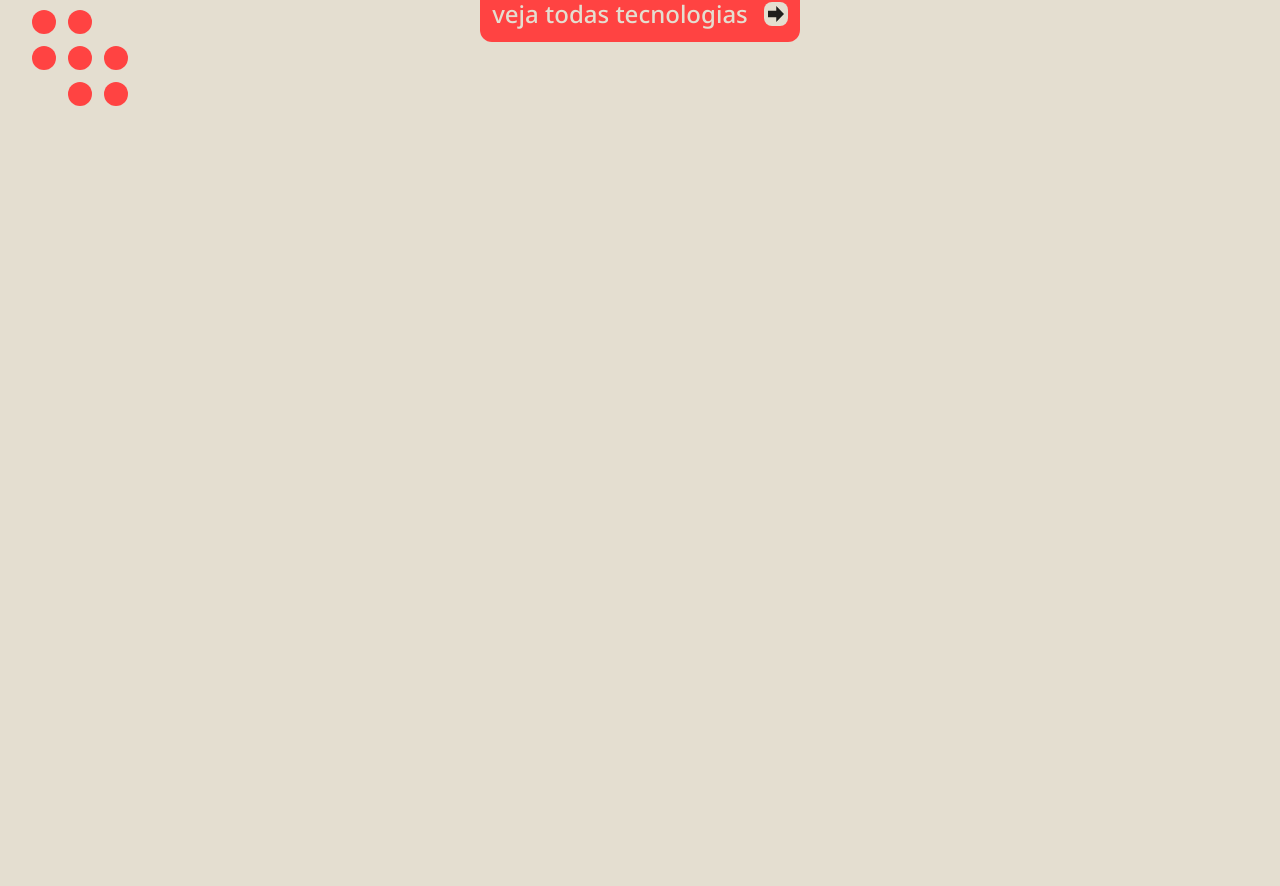
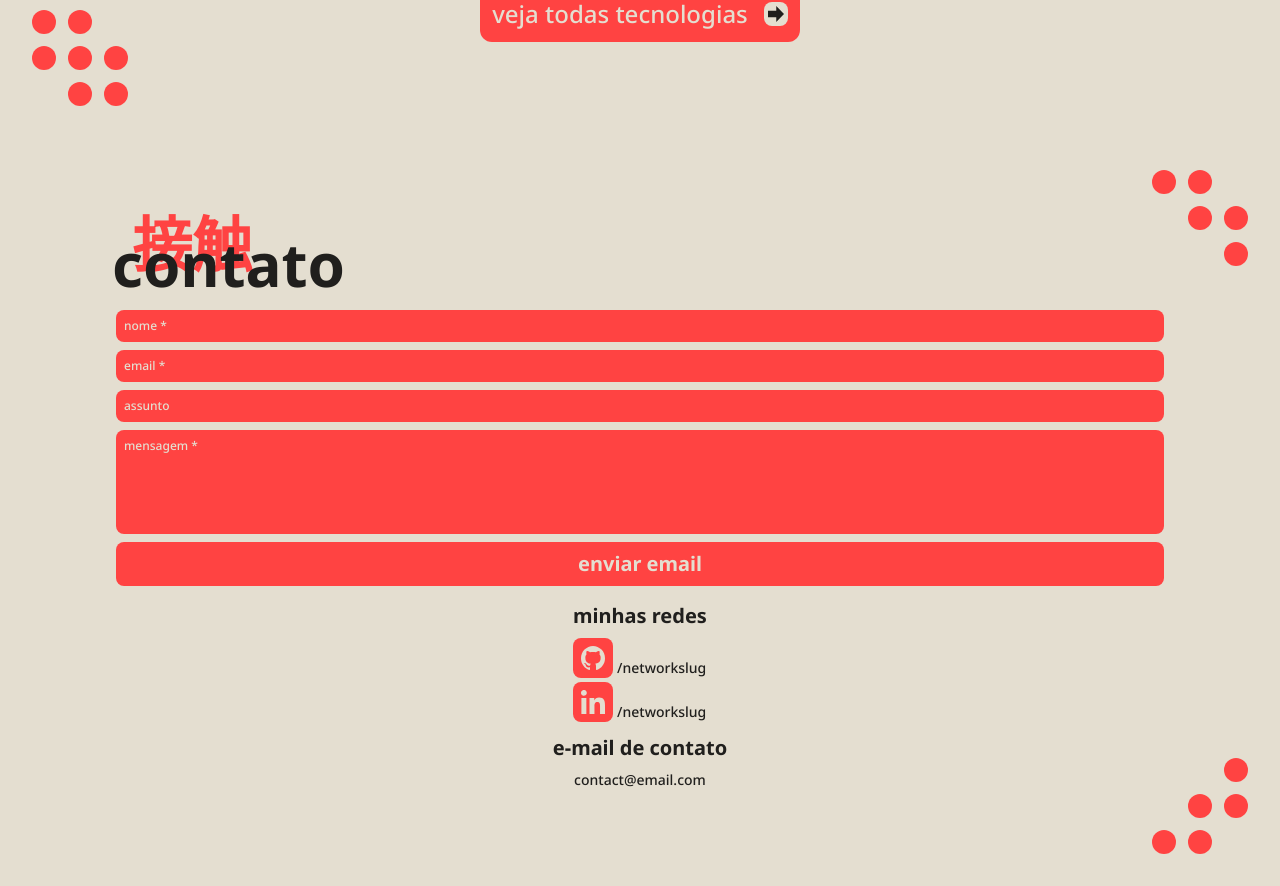
Before and after one commit to hiagoemanuel/portfolio, a Next.js app: page / in a window 1280 px wide. Shown: the part 2643-3529 px from the top of the page. Before the commit the page ends 2781 px from the top, so only its background shows below. Built offline with nearby package versions, Linux system fonts and the light colour scheme.

Commit message:
feat: contact section created

```diff
--- a/src/app/globals.css
+++ b/src/app/globals.css
@@ -5,6 +5,12 @@
 * {
   transition-property: background-color, fill;
   transition-duration: 500ms;
+}
+
+@layer components {
+  .input-form {
+    @apply  p-2 rounded-lg resize-none text-xs font-medium text-light dark:text-dark placeholder:text-light dark:placeholder:text-dark bg-main outline-none
+  }
 }
 
 ::-webkit-scrollbar {
--- a/src/app/page.tsx
+++ b/src/app/page.tsx
@@ -1,4 +1,5 @@
 import { AboutMe } from '@/components/sections/AboutMe'
+import { Contact } from '@/components/sections/Contact'
 import { Hero } from '@/components/sections/Hero'
 import { Projects } from '@/components/sections/Projects'
 import { Technologies } from '@/components/sections/Technologies'
@@ -10,6 +11,7 @@ export default function LandingPage() {
       <AboutMe />
       <Projects />
       <Technologies />
+      <Contact />
     </main>
   )
 }
--- /dev/null
+++ b/src/components/ContactNetworks.tsx
@@ -0,0 +1,40 @@
+'use client'
+
+import { useEffect, useState } from 'react'
+import { Github } from './svgs/Github'
+import Link from 'next/link'
+import { Linkedin } from './svgs/Linkedin'
+
+export const ContactNetworks = () => {
+  const [email, setEmail] = useState<string>('')
+
+  useEffect(() => {
+    setEmail('contact@email.com')
+  }, [])
+
+  return (
+    <div className="flex flex-col gap-3 items-center">
+      <div>
+        <h4 className="mb-2 text-xl font-bold">minhas redes</h4>
+        <div className="flex flex-col gap-1">
+          <Link className="flex items-end gap-1" href="/">
+            <div className="w-10 h-10 p-2 rounded-lg bg-main">
+              <Github />
+            </div>
+            <p className="text-sm font-medium">/networkslug</p>
+          </Link>
+          <Link className="flex items-end gap-1" href="/">
+            <div className="w-10 h-10 p-2 rounded-lg bg-main">
+              <Linkedin />
+            </div>
+            <p className="text-sm font-medium">/networkslug</p>
+          </Link>
+        </div>
+      </div>
+      <div>
+        <h4 className="mb-2 text-xl font-bold">e-mail de contato</h4>
+        <p className="text-sm font-medium text-center">{email}</p>
+      </div>
+    </div>
+  )
+}
--- /dev/null
+++ b/src/components/sections/Contact.tsx
@@ -0,0 +1,47 @@
+import { ContactNetworks } from '../ContactNetworks'
+import { Container } from '../Container'
+import { DotGrid } from '../DotGrid'
+import { Title } from '../Title'
+
+export const Contact = () => {
+  return (
+    <Container>
+      <Title title="contato" japTitle="接触" />
+      <div className="flex flex-col items-center gap-4">
+        <form
+          className="w-full flex flex-col gap-2 px-1"
+          action="/"
+          method="post"
+          autoComplete="off"
+        >
+          <input className="input-form" placeholder="nome *" type="text" name="name" />
+          <input className="input-form" placeholder="email *" type="email" name="email" />
+          <input className="input-form" placeholder="assunto" type="text" name="subject" />
+          <textarea className="input-form h-26 " placeholder="mensagem *" name="message" />
+          <input
+            className="input-form cursor-pointer text-xl font-bold"
+            type="submit"
+            value="enviar email"
+          />
+        </form>
+        <ContactNetworks />
+      </div>
+      <DotGrid
+        position={['top', 'right']}
+        rows={[
+          ['1', '1', '0'],
+          ['0', '1', '1'],
+          ['0', '0', '1'],
+        ]}
+      />
+      <DotGrid
+        position={['bottom', 'right']}
+        rows={[
+          ['0', '0', '1'],
+          ['0', '1', '1'],
+          ['1', '1', '0'],
+        ]}
+      />
+    </Container>
+  )
+}
```
